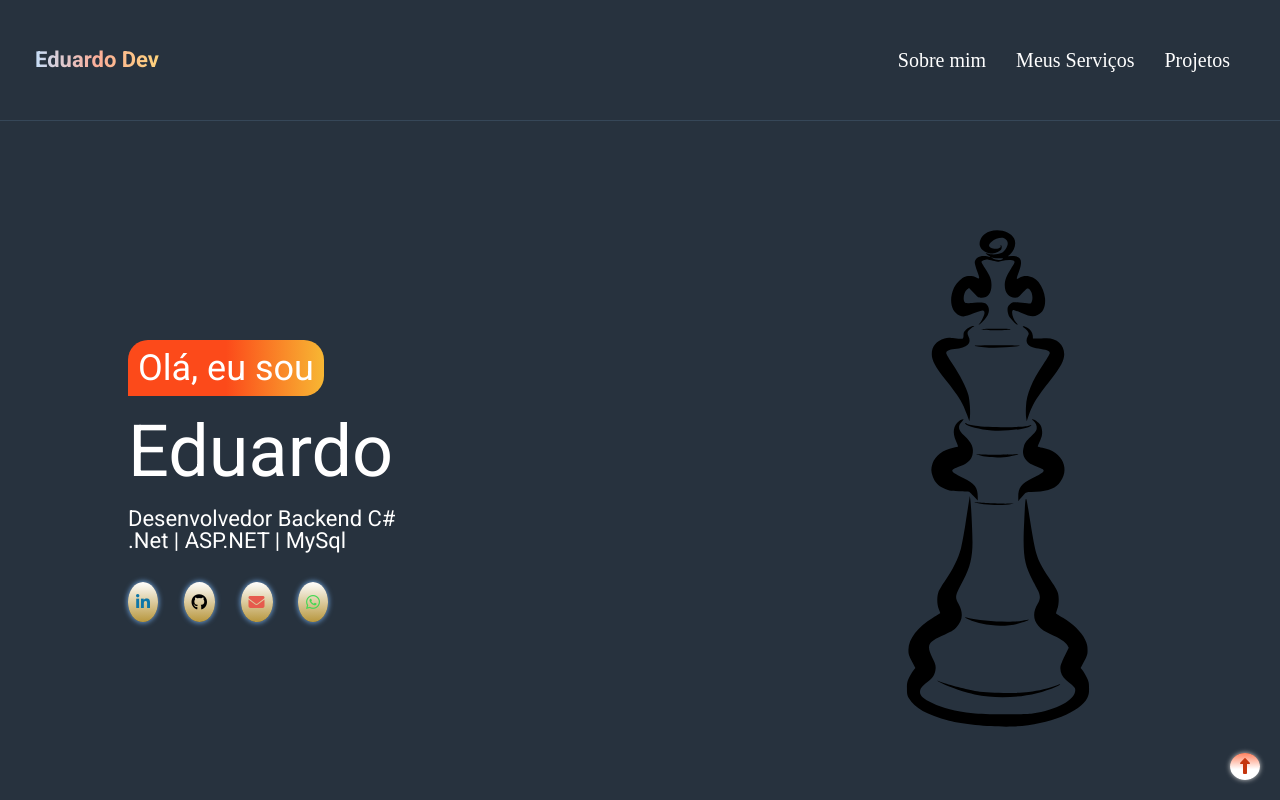
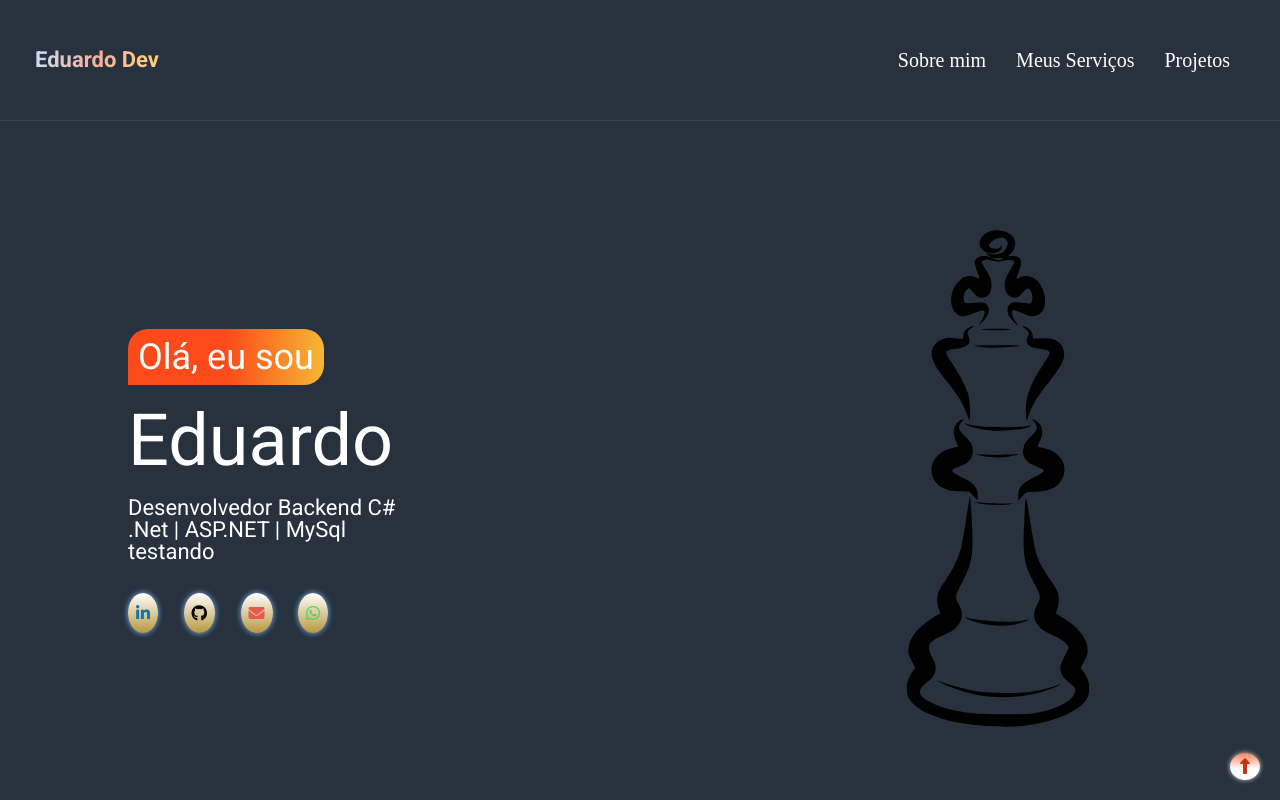
Before and after one commit to EduardoSilvaDev/MeuPortifolio, a plain HTML site: page index.html in a window 1280 px wide. Shown: the top 800 px of the page. Drawn offline with Linux system fonts and the light colour scheme.

Commit message:
testando clone

```diff
--- a/index.html
+++ b/index.html
@@ -40,7 +40,7 @@
                     <h1>Olá, eu sou</h1>
                 </div>
                 <p id="user">Eduardo</p>
-                <p id="desc-user">Desenvolvedor Backend C# <br> .Net | ASP.NET | MySql</p>
+                <p id="desc-user">Desenvolvedor Backend C# <br> .Net | ASP.NET | MySql <br> testando</p>
 
                 <div class="redes">
                     <ul>
```
